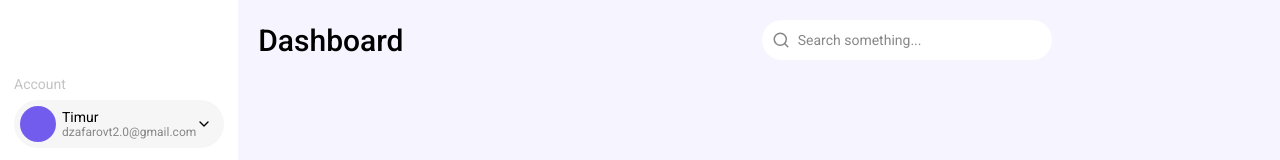
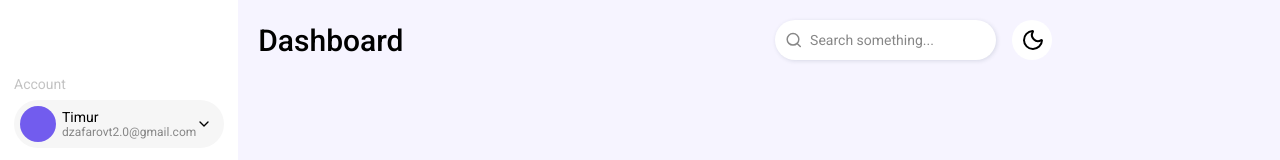
Before and after one commit to TrojanDll/task-hub, a Next.js app: page /dashboard in a window 1280 px wide. Shown: the top 160 px of the page. Built offline with nearby package versions, Linux system fonts and the light colour scheme.

Commit message:
feat: dark theme started

```diff
--- a/package.json
+++ b/package.json
@@ -11,6 +11,7 @@
   "dependencies": {
     "lucide-react": "^0.523.0",
     "next": "15.3.4",
+    "next-themes": "^0.4.6",
     "react": "^19.0.0",
     "react-dom": "^19.0.0",
     "sass": "^1.89.2"
--- a/src/app/dashboard/page.tsx
+++ b/src/app/dashboard/page.tsx
@@ -1,6 +1,6 @@
 import type { Metadata } from "next";
 import React from "react";
-import Dashboard from "./Dashboard";
+import Dashboard from "../../components/widgets/dashboard/Dashboard/Dashboard";
 
 export const metadata: Metadata = {
   title: "Dashboard",
--- a/src/app/globals.scss
+++ b/src/app/globals.scss
@@ -3,9 +3,12 @@
 
   --primary: #725cee;
   --primary-200: #dadafe;
+  --dark: #404045;
   --text-primary: #000000;
+  --text-primary-dark: #ffffff;
   --text-secondary: #878787;
   --main-bg: #f6f4ff;
+  --main-bg-dark: #212327;
   --white: #ffffff;
   --light-grey: #f6f6f6;
   --light-grey-hover: #ededed;
@@ -18,12 +21,7 @@
   --orange: #fbc125;
   --teal: #19c2ab;
   --teal-600: #03846d;
-
-  .dark,
-  .dark * {
-    --text-primary: #ffffff;
-    --main-bg: #18181a;
-  }
+  --shadow: 1px 1px 4px 0px rgba(34, 60, 80, 0.14);
 }
 
 @font-face {
@@ -74,6 +72,13 @@ body {
   font-family: var(--font-family);
   background-color: var(--main-bg);
   color: var(--text-primary);
+}
+
+.dark {
+  body {
+    background-color: var(--main-bg-dark);
+    color: var(--text-primary-dark);
+  }
 }
 
 * {
--- a/src/app/layout.tsx
+++ b/src/app/layout.tsx
@@ -2,6 +2,8 @@ import type { Metadata } from "next";
 import "./globals.scss";
 
 import { SITE_NAME } from "@/constants/seo.constants";
+import { getTheme } from "@/helpers/theme/theme.helper";
+import { Providers } from "./providers";
 
 export const metadata: Metadata = {
   icons: {
@@ -21,8 +23,10 @@ export default function RootLayout({
   children: React.ReactNode;
 }>) {
   return (
-    <html lang="en">
-      <body className="">{children}</body>
+    <html lang="en" suppressHydrationWarning>
+      <body>
+        <Providers>{children}</Providers>
+      </body>
     </html>
   );
 }
--- /dev/null
+++ b/src/app/providers.tsx
@@ -0,0 +1,12 @@
+"use client";
+
+import { ThemeProvider } from "next-themes";
+import { type PropsWithChildren } from "react";
+
+export function Providers({ children }: PropsWithChildren) {
+  return (
+    <ThemeProvider attribute="class" defaultTheme="system" enableSystem>
+      {children}
+    </ThemeProvider>
+  );
+}
--- /dev/null
+++ b/src/components/ui/ThemeToggler/ThemeToggler.module.scss
@@ -0,0 +1,20 @@
+.root {
+  flex-shrink: 0;
+  display: flex;
+  align-items: center;
+  justify-content: center;
+  width: 40px;
+  height: 40px;
+  border-radius: 100%;
+  background-color: var(--white);
+}
+
+.icon {
+  transform: translateX(1px);
+}
+
+:global(.dark) {
+  .root {
+    background-color: var(--dark);
+  }
+}
--- /dev/null
+++ b/src/components/ui/ThemeToggler/ThemeToggler.tsx
@@ -0,0 +1,22 @@
+import React from "react";
+
+import styles from "./ThemeToggler.module.scss";
+import { useTheme } from "next-themes";
+import { Moon, Sun } from "lucide-react";
+
+export default function ThemeToggler() {
+  const { theme, setTheme } = useTheme();
+
+  return (
+    <button
+      className={styles.root}
+      onClick={() => setTheme(theme === "dark" ? "light" : "dark")}
+    >
+      {theme === "light" ? (
+        <Sun className={styles.icon} />
+      ) : (
+        <Moon className={styles.icon} />
+      )}
+    </button>
+  );
+}
--- a/src/components/ui/search-field/SearchField/SearchField.module.scss
+++ b/src/components/ui/search-field/SearchField/SearchField.module.scss
@@ -6,6 +6,7 @@
   background-color: var(--white);
   border-radius: 99px;
   padding: 10px;
+  box-shadow: var(--shadow);
 }
 
 .icon {
@@ -25,7 +26,11 @@
 }
 
 :global(.dark) {
-  .icon {
-    color: var(--primary);
+  .root {
+    background-color: var(--dark);
+  }
+
+  .input {
+    color: var(--white);
   }
 }
--- a/src/app/dashboard/Dashboard.module.scss
+++ b/src/components/widgets/dashboard/Dashboard/Dashboard.module.scss
@@ -3,3 +3,8 @@
   justify-content: space-between;
   align-items: center;
 }
+
+.right {
+  display: flex;
+  column-gap: 16px;
+}
--- a/src/app/dashboard/Dashboard.tsx
+++ b/src/components/widgets/dashboard/Dashboard/Dashboard.tsx
@@ -4,12 +4,17 @@ import styles from "./Dashboard.module.scss";
 
 import Heading from "@/components/ui/Heading/Heading";
 import SearchField from "@/components/ui/search-field/SearchField/SearchField";
+import ThemeToggler from "@/components/ui/ThemeToggler/ThemeToggler";
 
 export default function Dashboard() {
   return (
     <div className={styles.root}>
       <Heading>Dashboard</Heading>
-      <SearchField onChange={() => {}} value="" />
+
+      <div className={styles.right}>
+        <SearchField onChange={() => {}} value="" />
+        <ThemeToggler />
+      </div>
     </div>
   );
 }
--- /dev/null
+++ b/src/types/theme.types.ts
@@ -0,0 +1 @@
+export type TTheme = "light" | "dark";
```
Also changed, not shown: src/helpers/theme/theme.helper.ts (added, +29 -0 lines), 1 other file (tests, documents, lock files or other folders).
